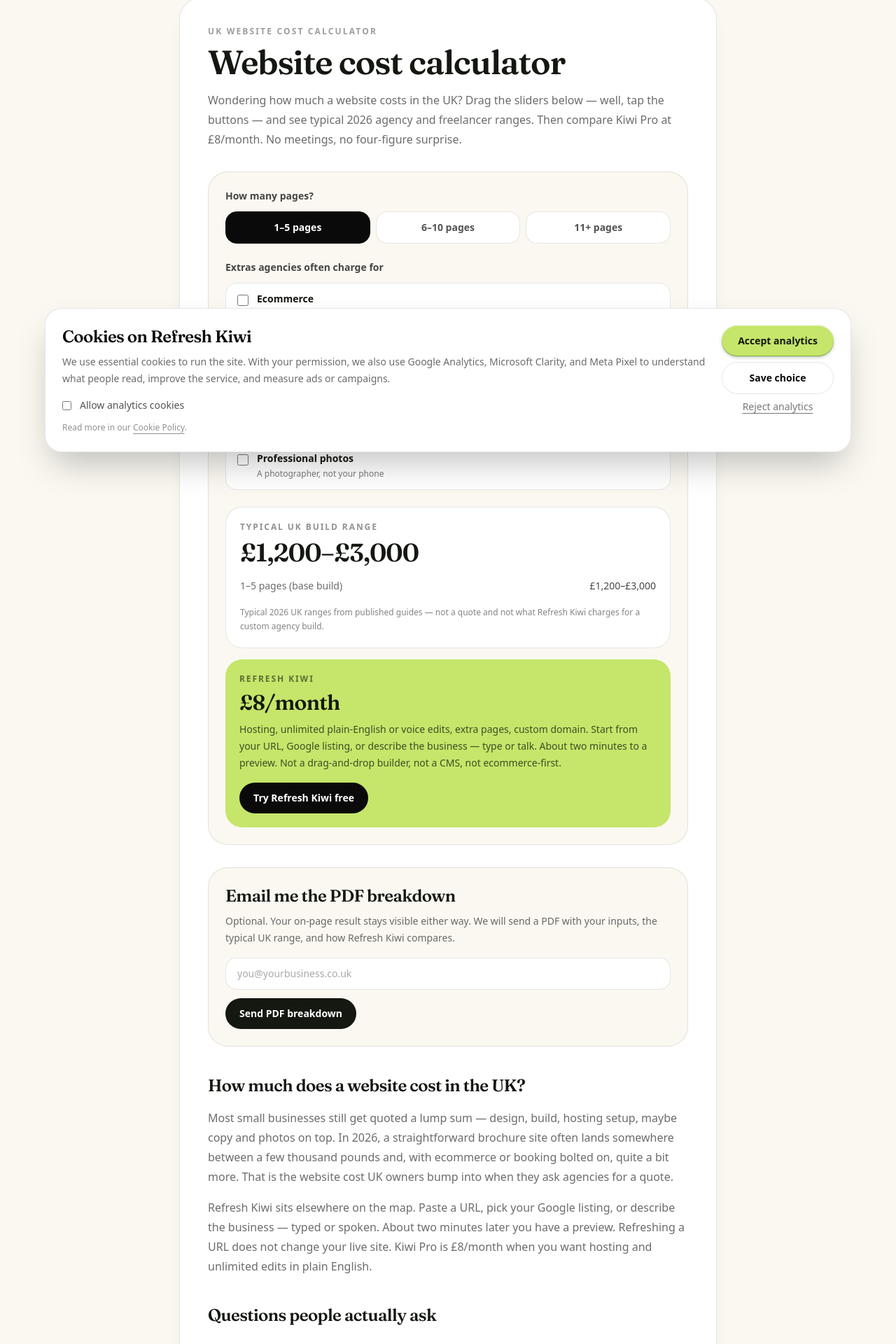
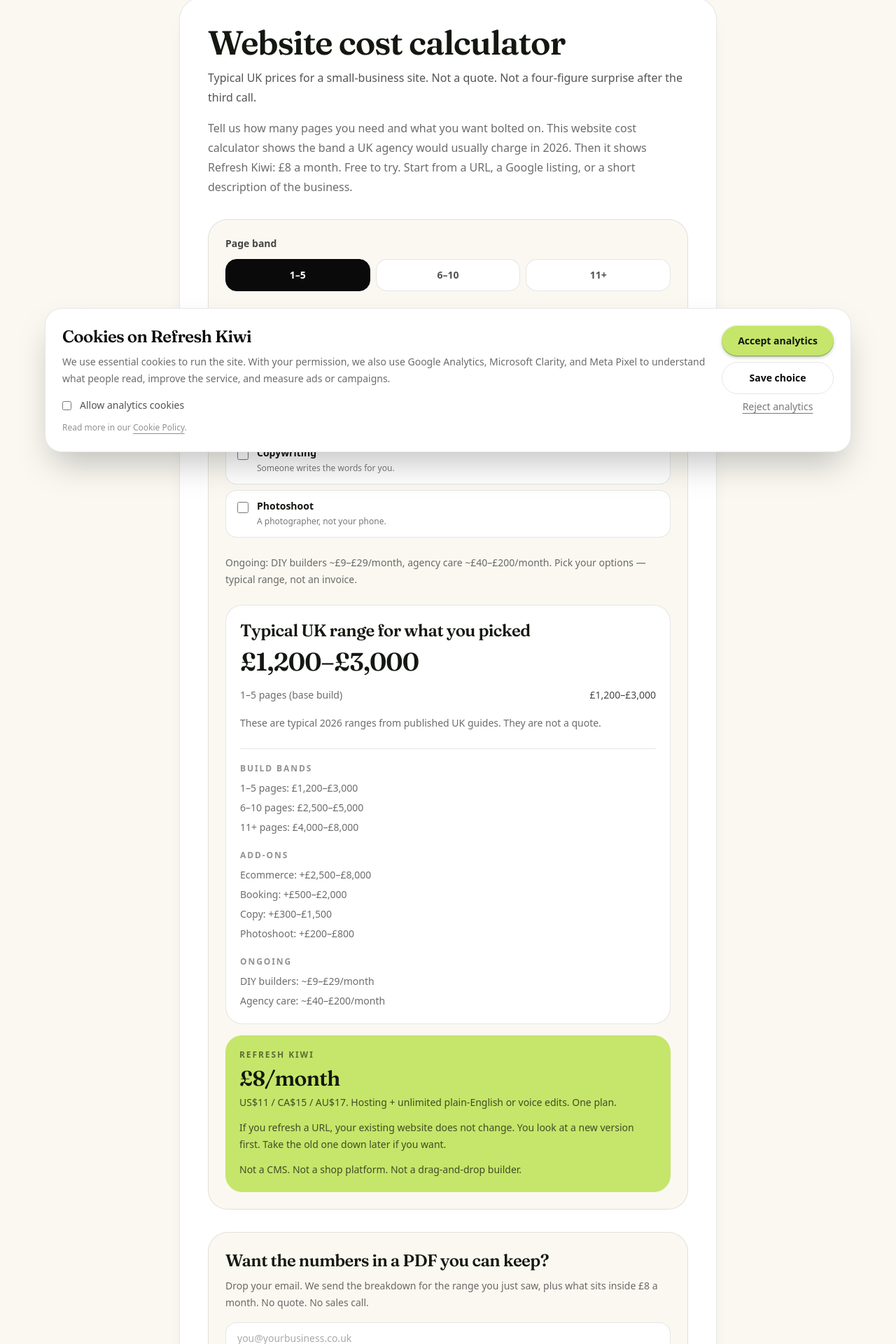
Before and after one commit to calsmith1988/Refresh-Kiwi, a Next.js app: page /website-cost-calculator in a window 1280 px wide. Shown: the part 138-2058 px from the top of the page at 70% size. Built offline with nearby package versions, Linux system fonts and the light colour scheme; no server answers.

Commit message:
Apply Copy Chief signed-off copy to website cost calculator
Replace placeholder marketing copy with Calum-approved title, meta, page
structure, result bands, email gate, PDF sections, FAQ, and CTA. Locked
pricing math unchanged.

Co-authored-by: calsmith1988 <Calum.smith8008@gmail.com>

```diff
--- a/app/website-cost-calculator/page.tsx
+++ b/app/website-cost-calculator/page.tsx
@@ -6,9 +6,9 @@ import { buildFaqJsonLd } from "@/lib/marketing/landing-pages";
 import { calculatorFaqs } from "@/lib/marketing/website-cost-calculator";
 import { marketingCanonical } from "@/lib/seo/marketing";
 
-const pageTitle = "Website Cost Calculator UK (2026) | Refresh Kiwi";
+const pageTitle = "Website Cost Calculator — Typical UK Prices vs £8/month";
 const pageDescription =
-  "Free UK website cost calculator for 2026. Estimate typical agency and freelancer build ranges, then compare Refresh Kiwi at £8/month — hosting and unlimited plain-English edits.";
+  "A website cost calculator for UK small businesses. See a typical agency range for your pages and extras, then compare it with Refresh Kiwi at £8 a month. Ranges, not a quote.";
 
 export const metadata: Metadata = {
   title: pageTitle,
--- a/components/WebsiteCostCalculator.tsx
+++ b/components/WebsiteCostCalculator.tsx
@@ -7,12 +7,17 @@ import SiteLogo from "@/components/SiteLogo";
 import { breakdownPdfBase64, downloadWebsiteCostBreakdownPdf } from "@/lib/marketing/breakdown-pdf";
 import {
   ADD_ON_OPTIONS,
+  ADD_ON_REFERENCE,
   calculateWebsiteCost,
   calculatorDisclaimer,
   calculatorFaqs,
+  formatGbpAddOn,
   formatGbpRange,
   KIWI_PRO_MONTHLY_GBP,
+  ONGOING_AGENCY_CARE_RANGE,
+  ONGOING_DIY_RANGE,
   PAGE_BAND_OPTIONS,
+  PAGE_BAND_REFERENCE,
   type CalculatorAddOnKey,
   type CalculatorInputs,
   type PageBand,
@@ -74,13 +79,13 @@ export default function WebsiteCostCalculator() {
 
       if (payload.emailSent) {
         setSubmitState("success");
-        setSubmitMessage("Check your inbox — your PDF breakdown is on its way.");
+        setSubmitMessage("Check your inbox — your PDF is on its way.");
         return;
       }
 
       downloadWebsiteCostBreakdownPdf({ inputs, result });
       setSubmitState("success");
-      setSubmitMessage("Downloaded your PDF. We saved your email for a follow-up.");
+      setSubmitMessage("Downloaded your PDF.");
     } catch (error) {
       downloadWebsiteCostBreakdownPdf({ inputs, result });
       setSubmitState("error");
@@ -98,17 +103,19 @@ export default function WebsiteCostCalculator() {
         <SiteLogo wordmark="always" />
 
         <article className="mt-10 rounded-[2rem] border border-black/10 bg-white p-6 shadow-xl shadow-black/5 sm:p-10">
-          <p className="text-xs font-semibold uppercase tracking-[0.18em] text-black/40">
-            UK website cost calculator
-          </p>
-          <h1 className="mt-3 font-fraunces text-4xl font-semibold tracking-tight sm:text-5xl">
+          <h1 className="font-fraunces text-4xl font-semibold tracking-tight sm:text-5xl">
             Website cost calculator
           </h1>
+          <p className="mt-3 text-sm font-medium leading-7 text-black/70 sm:text-base">
+            Typical UK prices for a small-business site. Not a quote. Not a
+            four-figure surprise after the third call.
+          </p>
           <p className="mt-4 text-sm leading-7 text-black/60 sm:text-base">
-            Wondering how much a website costs in the UK? Drag the sliders below —
-            well, tap the buttons — and see typical 2026 agency and freelancer ranges.
-            Then compare Kiwi Pro at £{KIWI_PRO_MONTHLY_GBP}/month. No meetings, no
-            four-figure surprise.
+            Tell us how many pages you need and what you want bolted on. This
+            website cost calculator shows the band a UK agency would usually
+            charge in 2026. Then it shows Refresh Kiwi: £{KIWI_PRO_MONTHLY_GBP} a
+            month. Free to try. Start from a URL, a Google listing, or a short
+            description of the business.
           </p>
 
           <section
@@ -117,7 +124,7 @@ export default function WebsiteCostCalculator() {
           >
             <fieldset>
               <legend className="text-sm font-semibold text-black/75">
-                How many pages?
+                Page band
               </legend>
               <div className="mt-3 grid gap-2 sm:grid-cols-3">
                 {PAGE_BAND_OPTIONS.map((option) => {
@@ -144,7 +151,7 @@ export default function WebsiteCostCalculator() {
 
             <fieldset className="mt-6">
               <legend className="text-sm font-semibold text-black/75">
-                Extras agencies often charge for
+                Extras
               </legend>
               <div className="mt-3 space-y-2">
                 {ADD_ON_OPTIONS.map((option) => {
@@ -177,10 +184,16 @@ export default function WebsiteCostCalculator() {
               </div>
             </fieldset>
 
+            <p className="mt-6 text-sm leading-6 text-black/60">
+              Ongoing: DIY builders ~{formatGbpRange(ONGOING_DIY_RANGE)}/month,
+              agency care ~{formatGbpRange(ONGOING_AGENCY_CARE_RANGE)}/month.
+              Pick your options — typical range, not an invoice.
+            </p>
+
             <div className="mt-6 rounded-[1.5rem] border border-black/10 bg-white p-5">
-              <p className="text-xs font-semibold uppercase tracking-[0.16em] text-black/45">
-                Typical UK build range
-              </p>
+              <h2 className="font-fraunces text-2xl font-semibold tracking-tight">
+                Typical UK range for what you picked
+              </h2>
               <p className="mt-2 font-fraunces text-4xl font-semibold tracking-tight">
                 {formatGbpRange(result.total)}
               </p>
@@ -194,7 +207,45 @@ export default function WebsiteCostCalculator() {
                   </li>
                 ))}
               </ul>
-              <p className="mt-4 text-xs leading-5 text-black/50">{calculatorDisclaimer}</p>
+              <p className="mt-4 text-sm leading-6 text-black/60">{calculatorDisclaimer}</p>
+
+              <div className="mt-6 border-t border-black/10 pt-5">
+                <p className="text-xs font-semibold uppercase tracking-[0.16em] text-black/45">
+                  Build bands
+                </p>
+                <ul className="mt-2 space-y-1 text-sm leading-6 text-black/60">
+                  {PAGE_BAND_REFERENCE.map((band) => (
+                    <li key={band.label}>
+                      {band.label} pages: {formatGbpRange(band.range)}
+                    </li>
+                  ))}
+                </ul>
+              </div>
+
+              <div className="mt-5">
+                <p className="text-xs font-semibold uppercase tracking-[0.16em] text-black/45">
+                  Add-ons
+                </p>
+                <ul className="mt-2 space-y-1 text-sm leading-6 text-black/60">
+                  {ADD_ON_REFERENCE.map((addOn) => (
+                    <li key={addOn.label}>
+                      {addOn.label}: {formatGbpAddOn(addOn.range)}
+                    </li>
+                  ))}
+                </ul>
+              </div>
+
+              <div className="mt-5">
+                <p className="text-xs font-semibold uppercase tracking-[0.16em] text-black/45">
+                  Ongoing
+                </p>
+                <ul className="mt-2 space-y-1 text-sm leading-6 text-black/60">
+                  <li>DIY builders: ~{formatGbpRange(ONGOING_DIY_RANGE)}/month</li>
+                  <li>
+                    Agency care: ~{formatGbpRange(ONGOING_AGENCY_CARE_RANGE)}/month
+                  </li>
+                </ul>
+              </div>
             </div>
 
             <div className="mt-4 rounded-[1.5rem] bg-[#c5e66a] p-5">
@@ -204,28 +255,29 @@ export default function WebsiteCostCalculator() {
               <p className="mt-2 font-fraunces text-3xl font-semibold tracking-tight">
                 £{KIWI_PRO_MONTHLY_GBP}/month
               </p>
-              <p className="mt-2 text-sm leading-6 text-black/70">
-                Hosting, unlimited plain-English or voice edits, extra pages, custom
-                domain. Start from your URL, Google listing, or describe the business
-                — type or talk. About two minutes to a preview. Not a drag-and-drop
-                builder, not a CMS, not ecommerce-first.
+              <p className="mt-1 text-sm leading-6 text-black/70">
+                US$11 / CA$15 / AU$17. Hosting + unlimited plain-English or voice
+                edits. One plan.
               </p>
-              <Link
-                href="/#hero"
-                className="mt-4 inline-flex rounded-full bg-black px-5 py-3 text-sm font-semibold text-white transition hover:bg-[#141811]"
-              >
-                Try Refresh Kiwi free
-              </Link>
+              <p className="mt-3 text-sm leading-6 text-black/70">
+                If you refresh a URL, your existing website does not change. You
+                look at a new version first. Take the old one down later if you
+                want.
+              </p>
+              <p className="mt-3 text-sm leading-6 text-black/70">
+                Not a CMS. Not a shop platform. Not a drag-and-drop builder.
+              </p>
             </div>
           </section>
 
           <section className="mt-8 rounded-[1.75rem] border border-black/10 bg-[#faf8f1] p-5 sm:p-6">
             <h2 className="font-fraunces text-2xl font-semibold tracking-tight">
-              Email me the PDF breakdown
+              Want the numbers in a PDF you can keep?
             </h2>
             <p className="mt-2 text-sm leading-6 text-black/60">
-              Optional. Your on-page result stays visible either way. We will send a
-              PDF with your inputs, the typical UK range, and how Refresh Kiwi compares.
+              Drop your email. We send the breakdown for the range you just saw,
+              plus what sits inside £{KIWI_PRO_MONTHLY_GBP} a month. No quote. No
+              sales call.
             </p>
             <form className="mt-4 space-y-3" onSubmit={handleBreakdownSubmit}>
               <label className="block">
@@ -244,7 +296,7 @@ export default function WebsiteCostCalculator() {
                 disabled={submitState === "loading"}
                 className="rounded-full bg-[#141811] px-5 py-3 text-sm font-semibold text-white transition hover:bg-black disabled:cursor-not-allowed disabled:opacity-60"
               >
-                {submitState === "loading" ? "Sending…" : "Send PDF breakdown"}
+                {submitState === "loading" ? "Sending…" : "Send my PDF"}
               </button>
               {submitMessage ? (
                 <p
@@ -259,23 +311,22 @@ export default function WebsiteCostCalculator() {
             </form>
           </section>
 
-          <section className="mt-10">
-            <h2 className="font-fraunces text-2xl font-semibold tracking-tight">
-              How much does a website cost in the UK?
+          <section className="mt-10 rounded-[1.75rem] bg-[#141811] p-6 text-white sm:p-8">
+            <h2 className="font-fraunces text-2xl font-semibold tracking-tight sm:text-3xl">
+              See your site for £{KIWI_PRO_MONTHLY_GBP} a month
             </h2>
-            <p className="mt-4 text-sm leading-7 text-black/60 sm:text-base">
-              Most small businesses still get quoted a lump sum — design, build,
-              hosting setup, maybe copy and photos on top. In 2026, a straightforward
-              brochure site often lands somewhere between a few thousand pounds and,
-              with ecommerce or booking bolted on, quite a bit more. That is the
-              website cost UK owners bump into when they ask agencies for a quote.
+            <p className="mt-3 text-sm leading-7 text-white/70 sm:text-base">
+              Paste a URL, find the business on Google, or type what you do.
             </p>
-            <p className="mt-4 text-sm leading-7 text-black/60 sm:text-base">
-              Refresh Kiwi sits elsewhere on the map. Paste a URL, pick your Google
-              listing, or describe the business — typed or spoken. About two minutes
-              later you have a preview. Refreshing a URL does not change your live
-              site. Kiwi Pro is £{KIWI_PRO_MONTHLY_GBP}/month when you want hosting and
-              unlimited edits in plain English.
+            <Link
+              href="/#hero"
+              className="mt-5 inline-flex rounded-full bg-[#c5e66a] px-5 py-3 text-sm font-semibold text-black transition hover:bg-[#d4f07a]"
+            >
+              Try Refresh Kiwi free
+            </Link>
+            <p className="mt-4 text-sm leading-6 text-white/55">
+              No signup to preview. If you already have a site, it stays as it is
+              until you take it down.
             </p>
           </section>
 
@@ -300,15 +351,6 @@ export default function WebsiteCostCalculator() {
               ))}
             </div>
           </section>
-
-          <div className="mt-10 border-t border-black/10 pt-8">
-            <Link
-              href="/#hero"
-              className="text-sm font-semibold text-black/60 underline-offset-2 transition hover:text-black hover:underline"
-            >
-              Try Refresh Kiwi free
-            </Link>
-          </div>
         </article>
       </div>
     </main>
--- a/lib/email/service.ts
+++ b/lib/email/service.ts
@@ -1,10 +1,9 @@
 import { buildAppUrl, getEmailFrom, getResendApiKey } from "@/lib/email/config";
 import {
-  ADD_ON_OPTIONS,
   calculatorDisclaimer,
+  calculatorPdfTitle,
   formatGbpRange,
   KIWI_PRO_MONTHLY_GBP,
-  pageBandLabel,
   type CalculatorInputs,
   type CalculatorResult,
 } from "@/lib/marketing/website-cost-calculator";
@@ -482,50 +481,42 @@ export async function sendWebsiteCostCalculatorBreakdownEmail(params: {
   result: CalculatorResult;
   pdfBase64: string;
 }): Promise<boolean> {
-  const selectedAddOns = ADD_ON_OPTIONS.filter((option) => params.inputs[option.key]).map(
-    (option) => option.label,
-  );
   const totalRange = formatGbpRange(params.result.total);
   const tryUrl = buildAppUrl("/#hero");
 
   const textLines = [
-    "Your UK website cost breakdown",
+    calculatorPdfTitle,
     "",
-    `Pages: ${pageBandLabel(params.inputs.pages)}`,
-    `Add-ons: ${selectedAddOns.length ? selectedAddOns.join(", ") : "None"}`,
-    "",
-    `Typical UK build range: ${totalRange}`,
+    `Typical UK range for what you picked: ${totalRange}`,
     calculatorDisclaimer,
     "",
-    `Refresh Kiwi: £${KIWI_PRO_MONTHLY_GBP}/month — hosting, unlimited plain-English or voice edits.`,
+    `Refresh Kiwi: £${KIWI_PRO_MONTHLY_GBP}/month (US$11 / CA$15 / AU$17). Hosting + unlimited plain-English or voice edits. One plan.`,
     "",
     `Try Refresh Kiwi free: ${tryUrl}`,
   ];
 
   return sendEmail({
     to: params.to,
-    subject: "Your UK website cost breakdown",
+    subject: calculatorPdfTitle,
     text: textLines.join("\n"),
     html: shell(`
-      ${heading("Your UK website cost breakdown")}
-      <p><strong>Pages:</strong> ${escapeHtml(pageBandLabel(params.inputs.pages))}</p>
-      <p><strong>Add-ons:</strong> ${escapeHtml(selectedAddOns.length ? selectedAddOns.join(", ") : "None")}</p>
+      ${heading(calculatorPdfTitle)}
       ${card(`
-        <p style="margin:0 0 8px;font-weight:700">Typical UK build range</p>
+        <p style="margin:0 0 8px;font-weight:700">Typical UK range for what you picked</p>
         <p style="margin:0;font-size:24px;font-weight:700">${escapeHtml(totalRange)}</p>
         <p style="margin:12px 0 0;font-size:13px;color:#666">${escapeHtml(calculatorDisclaimer)}</p>
       `)}
       ${card(`
         <p style="margin:0 0 8px;font-weight:700">Refresh Kiwi</p>
         <p style="margin:0;font-size:20px;font-weight:700">£${KIWI_PRO_MONTHLY_GBP}/month</p>
-        <p style="margin:12px 0 0">Hosting, unlimited plain-English or voice edits, extra pages, custom domain.</p>
+        <p style="margin:12px 0 0">US$11 / CA$15 / AU$17. Hosting + unlimited plain-English or voice edits. One plan.</p>
       `)}
       <p>${button(tryUrl, "Try Refresh Kiwi free")}</p>
       <p style="font-size:13px;color:#666">Your PDF breakdown is attached.</p>
     `),
     attachments: [
       {
-        filename: "refresh-kiwi-website-cost-breakdown.pdf",
+        filename: "what-a-uk-website-usually-costs-refresh-kiwi.pdf",
         content: params.pdfBase64,
       },
     ],
--- a/lib/marketing/breakdown-pdf.ts
+++ b/lib/marketing/breakdown-pdf.ts
@@ -1,9 +1,14 @@
 import type { CalculatorInputs, CalculatorResult } from "@/lib/marketing/website-cost-calculator";
 import {
-  ADD_ON_OPTIONS,
+  ADD_ON_REFERENCE,
   calculatorDisclaimer,
+  calculatorPdfTitle,
+  formatGbpAddOn,
   formatGbpRange,
   KIWI_PRO_MONTHLY_GBP,
+  ONGOING_AGENCY_CARE_RANGE,
+  ONGOING_DIY_RANGE,
+  PAGE_BAND_REFERENCE,
   pageBandLabel,
 } from "@/lib/marketing/website-cost-calculator";
 
@@ -59,31 +64,36 @@ export function buildWebsiteCostBreakdownPdfBytes(params: {
   inputs: CalculatorInputs;
   result: CalculatorResult;
 }): Uint8Array {
-  const selectedAddOns = ADD_ON_OPTIONS.filter((option) => params.inputs[option.key]).map(
-    (option) => option.label,
-  );
-
   const bodyLines = [
-    "Refresh Kiwi — UK Website Cost Breakdown",
+    calculatorPdfTitle,
     "",
-    "Your inputs",
-    `Pages: ${pageBandLabel(params.inputs.pages)}`,
-    `Add-ons: ${selectedAddOns.length ? selectedAddOns.join(", ") : "None"}`,
+    "1. How to read this",
+    calculatorDisclaimer,
     "",
-    "Typical UK agency / freelancer build (2026)",
-    ...params.result.lines.map(
-      (line) => `  ${line.label}: ${formatGbpRange(line.range)}`,
+    "2. Your band",
+    `You picked: ${pageBandLabel(params.inputs.pages)}.`,
+    `Typical range for what you picked: ${formatGbpRange(params.result.total)}.`,
+    "Locked page-count ranges:",
+    ...PAGE_BAND_REFERENCE.map(
+      (band) => `  ${band.label} pages: ${formatGbpRange(band.range)}`,
     ),
     "",
-    `Total typical range: ${formatGbpRange(params.result.total)}`,
+    "3. The extras that inflate the invoice",
+    ...ADD_ON_REFERENCE.map(
+      (addOn) => `  ${addOn.label}: ${formatGbpAddOn(addOn.range)}`,
+    ),
     "",
-    "Refresh Kiwi alternative",
-    `Kiwi Pro: £${KIWI_PRO_MONTHLY_GBP}/month`,
-    "Hosting, unlimited plain-English or voice edits, extra pages, custom domain.",
-    "Start from your URL, Google listing, or describe the business (type or voice).",
-    "About two minutes to a preview. Your live site is not changed until you switch.",
+    "4. The monthly bit people forget",
+    `  DIY builders: ${formatGbpRange(ONGOING_DIY_RANGE)}/month`,
+    `  Agency care: ${formatGbpRange(ONGOING_AGENCY_CARE_RANGE)}/month`,
     "",
-    calculatorDisclaimer,
+    "5. Refresh Kiwi at £8 a month",
+    `  £${KIWI_PRO_MONTHLY_GBP}/month (US$11 / CA$15 / AU$17). Hosting + unlimited plain-English or voice edits. One plan.`,
+    "  Start from a URL, a Google listing, or a description.",
+    "  Refreshing a URL does not touch the live site.",
+    "",
+    "6. When £8 is the wrong tool",
+    "  CMS, theme store, cart-first shop.",
     "",
     "Try Refresh Kiwi free: https://refresh.kiwi",
   ];
@@ -155,7 +165,8 @@ export function downloadWebsiteCostBreakdownPdf(params: {
   const url = URL.createObjectURL(blob);
   const anchor = document.createElement("a");
   anchor.href = url;
-  anchor.download = params.filename ?? "refresh-kiwi-website-cost-breakdown.pdf";
+  anchor.download =
+    params.filename ?? "what-a-uk-website-usually-costs-refresh-kiwi.pdf";
   anchor.click();
   URL.revokeObjectURL(url);
 }
--- a/lib/marketing/website-cost-calculator.ts
+++ b/lib/marketing/website-cost-calculator.ts
@@ -40,27 +40,27 @@ const ADD_ON_BANDS: Record<
   { label: string; range: CostRange }
 > = {
   ecommerce: {
-    label: "Ecommerce (shop & checkout)",
+    label: "Ecommerce",
     range: { low: 2500, high: 8000 },
   },
   booking: {
-    label: "Online booking",
+    label: "Booking",
     range: { low: 500, high: 2000 },
   },
   copywriting: {
-    label: "Professional copywriting",
+    label: "Copy",
     range: { low: 300, high: 1500 },
   },
   photos: {
-    label: "Professional photography",
+    label: "Photoshoot",
     range: { low: 200, high: 800 },
   },
 };
 
 export const PAGE_BAND_OPTIONS: { value: PageBand; label: string }[] = [
-  { value: "1-5", label: "1–5 pages" },
-  { value: "6-10", label: "6–10 pages" },
-  { value: "11+", label: "11+ pages" },
+  { value: "1-5", label: "1–5" },
+  { value: "6-10", label: "6–10" },
+  { value: "11+", label: "11+" },
 ];
 
 export const ADD_ON_OPTIONS: {
@@ -71,27 +71,47 @@ export const ADD_ON_OPTIONS: {
   {
     key: "ecommerce",
     label: "Ecommerce",
-    description: "Product pages, cart, and checkout",
+    description:
+      "Shown so the typical UK range is honest — we are not ecommerce-first.",
   },
   {
     key: "booking",
-    label: "Online booking",
-    description: "Appointments, calendars, or reservations",
+    label: "Booking",
+    description: "Appointments, calendars, or reservations.",
   },
   {
     key: "copywriting",
     label: "Copywriting",
-    description: "Someone writes the words for you",
+    description: "Someone writes the words for you.",
   },
   {
     key: "photos",
-    label: "Professional photos",
-    description: "A photographer, not your phone",
+    label: "Photoshoot",
+    description: "A photographer, not your phone.",
   },
 ];
 
+export const PAGE_BAND_REFERENCE = PAGE_BAND_OPTIONS.map((option) => ({
+  label: option.label,
+  range: PAGE_BANDS[option.value],
+}));
+
+export const ADD_ON_REFERENCE = ADD_ON_OPTIONS.map((option) => ({
+  label: ADD_ON_BANDS[option.key].label,
+  range: ADD_ON_BANDS[option.key].range,
+}));
+
+export const ONGOING_DIY_RANGE: CostRange = { low: 9, high: 29 };
+export const ONGOING_AGENCY_CARE_RANGE: CostRange = { low: 40, high: 200 };
+
+export const calculatorPdfTitle =
+  "What a UK website usually costs (and what £8 a month covers)";
+
 export function pageBandLabel(pages: PageBand): string {
-  return PAGE_BAND_OPTIONS.find((option) => option.value === pages)?.label ?? pages;
+  const label =
+    PAGE_BAND_OPTIONS.find((option) => option.value === pages)?.label ?? pages;
+
+  return `${label} pages`;
 }
 
 export function calculateWebsiteCost(inputs: CalculatorInputs): CalculatorResult {
@@ -135,35 +155,41 @@ export function formatGbpRange(range: CostRange): string {
   return `${formatter.format(range.low)}–${formatter.format(range.high)}`;
 }
 
+export function formatGbpAddOn(range: CostRange): string {
+  return `+${formatGbpRange(range)}`;
+}
+
 export const calculatorFaqs = [
   {
-    question: "How much does a website cost in the UK?",
-    answer:
-      "For a typical small-business site in 2026, UK agencies and freelancers often quote roughly £1,200–£3,000 for a simple 1–5 page build, £2,500–£5,000 for 6–10 pages, and £4,000–£8,000 for larger sites — before extras like ecommerce, booking, copy, or photography. Use the calculator above for your mix.",
+    question: "Is this a quote?",
+    answer: "No. Typical UK 2026 ranges from published guides.",
   },
   {
-    question: "Is this calculator a quote?",
-    answer:
-      "No. The ranges are typical 2026 UK market figures from published guides and agency rate cards — a ballpark, not a price from Refresh Kiwi or any specific agency. Your actual quote depends on scope, design, integrations, and who you hire.",
+    question: "Why so wide?",
+    answer: "Extras move the band. A five-page brochure is not a five-page shop.",
   },
   {
-    question: "Why is Refresh Kiwi £8/month?",
+    question: "What does Refresh Kiwi cost?",
     answer:
-      "Refresh Kiwi is not a custom agency build. You start from your URL, Google listing, or a short description of the business — typed or spoken — and get a fresh site in about two minutes. Kiwi Pro is £8/month for hosting, unlimited plain-English or voice edits, extra pages, and a custom domain. It is not ecommerce-first and not a drag-and-drop builder.",
+      "£8/month UK. US$11 / CA$15 / AU$17. Free to preview. One plan.",
   },
   {
-    question: "Will refreshing my URL change my live website?",
+    question: "Does my live site change?",
     answer:
-      "No. Pasting your current web address makes a separate preview. Your existing site stays exactly as it is until you decide to switch.",
+      "No. Refreshing a URL does not change the site you already have.",
   },
   {
-    question: "What if I need a shop or complex ecommerce?",
+    question: "Can this replace ecommerce?",
     answer:
-      "Refresh Kiwi is built for local service businesses — plumbers, salons, cafés, clinics, builders. It is not an ecommerce-first platform. If you need a full online shop, the calculator’s ecommerce band reflects what agencies typically charge; Refresh Kiwi may not be the right fit.",
+      "Not as a shop-first product. The add-on line is there so the range is honest.",
+  },
+  {
+    question: "Do I need a URL?",
+    answer: "No. URL, Google listing, or describe what you do.",
   },
 ] as const;
 
 export const KIWI_PRO_MONTHLY_GBP = 8;
 
 export const calculatorDisclaimer =
-  "Typical 2026 UK ranges from published guides — not a quote and not what Refresh Kiwi charges for a custom agency build.";
+  "These are typical 2026 ranges from published UK guides. They are not a quote.";
```
